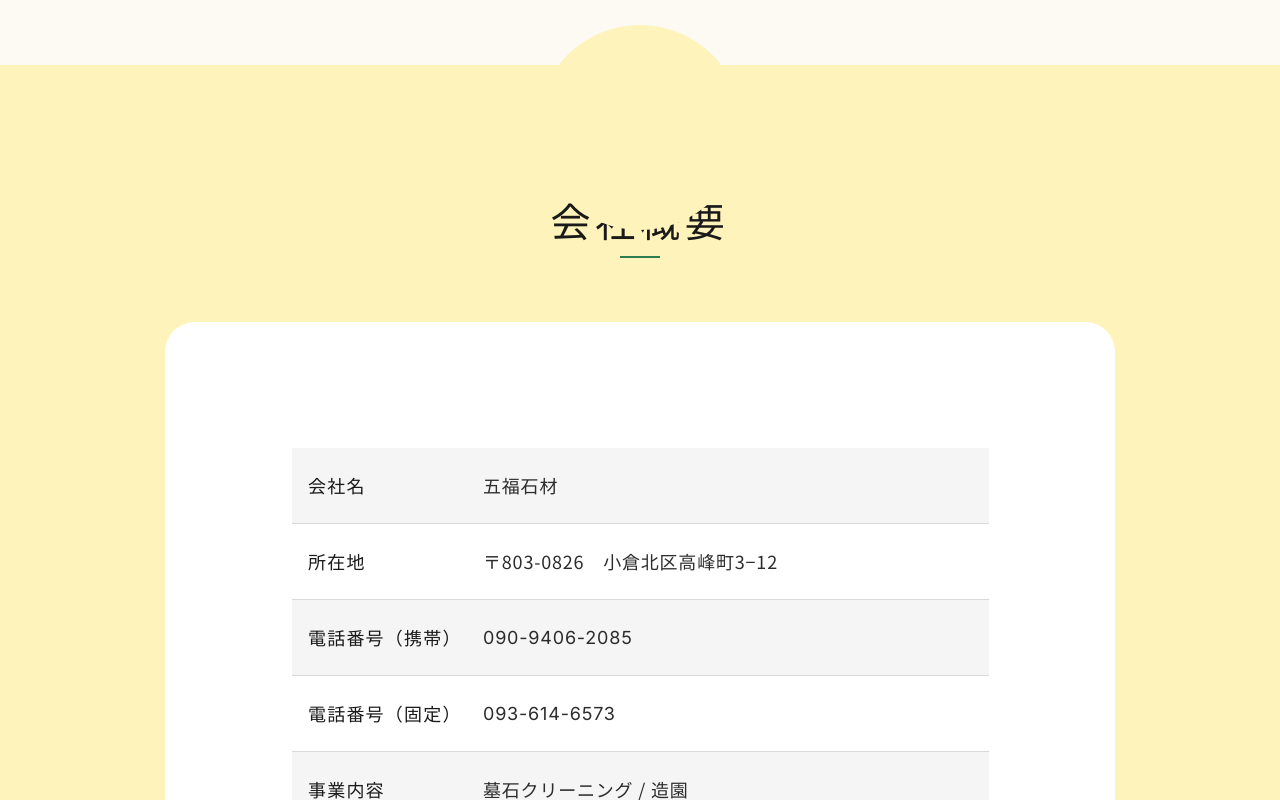
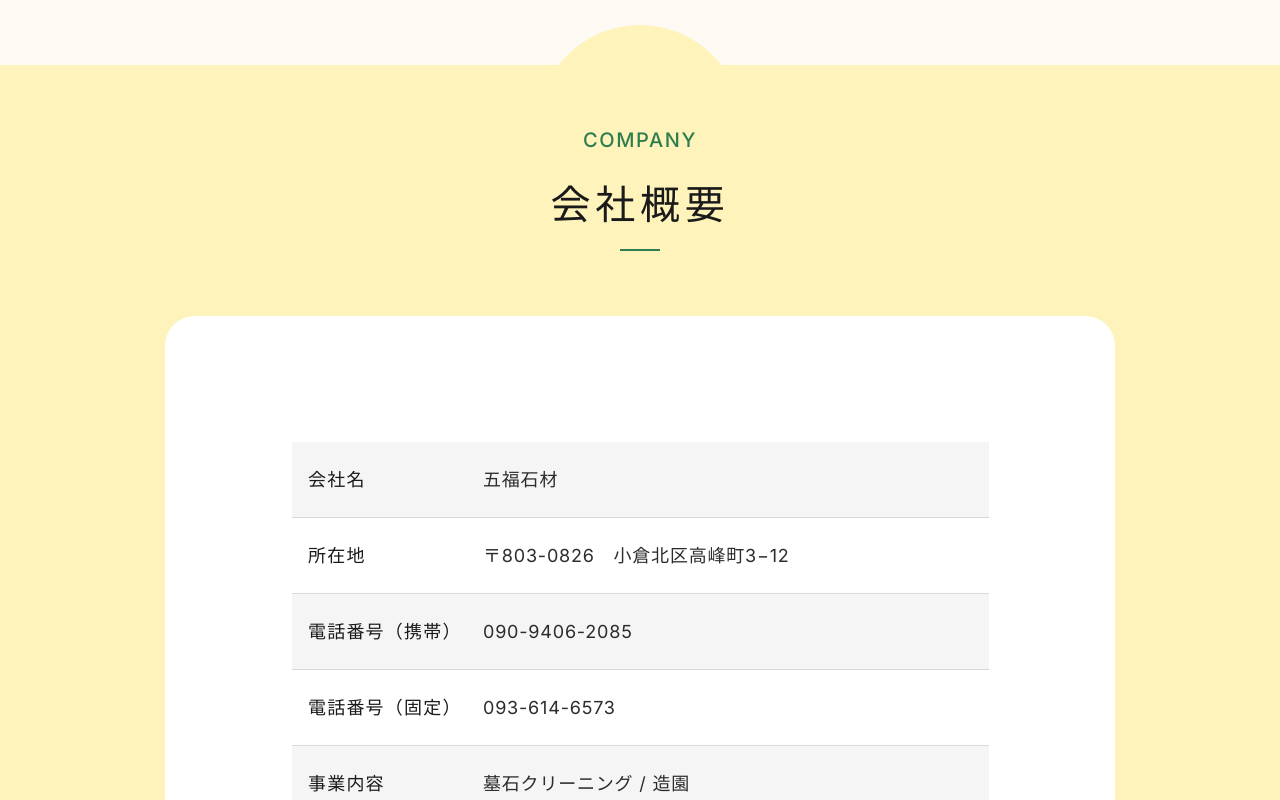
Before and after one commit to jyunnnji/gofuku-sekizai-hp, a Next.js app: page / in a window 1280 px wide. Shown: the part 6020-6820 px from the top of the page. Built offline with nearby package versions, Linux system fonts and the light colour scheme.

Commit message:
会社概要の修正

```diff
--- a/components/Company.tsx
+++ b/components/Company.tsx
@@ -1,5 +1,5 @@
 const mapImage =
-  "https://www.figma.com/api/mcp/asset/bb280a41-d0d1-47a7-8a1a-0ac32b98c8f8";
+  "https://www.figma.com/api/mcp/asset/619a9a08-5193-4cc2-abdc-f856558d8aba";
 
 const tableRows = [
   { label: "会社名", value: "五福石材", gray: true },
@@ -18,9 +18,9 @@ export default function Company() {
       className="relative pt-[63px] pb-[152px]"
       style={{ background: "#fff3bc" }}
     >
-      {/* Circle: 205px, top=-40px → 40px above section top, 165px inside */}
+      {/* Circle: 205px, top=-40px */}
       <div
-        className="absolute left-1/2 bg-[#fff3bc] rounded-full w-[205px] h-[205px] pointer-events-none"
+        className="absolute left-1/2 bg-[#fff3bc] rounded-full w-[205px] h-[205px] pointer-events-none z-0"
         style={{ top: -40, transform: "translateX(-50%)" }}
       />
 
@@ -31,30 +31,30 @@ export default function Company() {
         </svg>
       </div>
 
-      <div className="max-w-[1440px] mx-auto px-[165px]">
-        {/* Section label — center at y=75px from section top */}
+      <div className="relative z-10 max-w-[1440px] mx-auto px-[165px]">
+        {/* COMPANY label — center at y=75px from section top (pt=63 + h=24/2 = 75) */}
         <p
-          className="text-center text-[20px] font-medium text-[#2f7d4e] tracking-[1.6px] uppercase"
+          className="text-center text-[20px] font-medium text-[#2f7d4e] tracking-[1.6px] uppercase leading-[24px]"
           style={{ fontFamily: "var(--font-inter)" }}
         >
           COMPANY
         </p>
 
-        {/* Section heading — center at y=140px */}
-        <div className="flex flex-col items-center mt-[30px]">
+        {/* 会社概要 heading — center at y=140px (63+24+21+64/2=140) */}
+        <div className="flex flex-col items-center mt-[21px]">
           <h2
             className="text-[40px] font-medium text-[#1a1a1a] tracking-[4.8px] leading-[64px]"
-            style={{ fontFamily: "var(--font-noto-sans-jp)" }}
+            style={{ fontFamily: "var(--font-inter), var(--font-noto-sans-jp)" }}
           >
             会社概要
           </h2>
-          {/* Divider — at y=184px */}
-          <div className="w-[40px] h-[2px] bg-[#2f7d4e] mt-1" />
+          {/* Divider — top=184px (63+24+21+64+12=184) */}
+          <div className="w-[40px] h-[2px] bg-[#2f7d4e] mt-3" />
         </div>
 
-        {/* White card — top=251px, h=1341px */}
+        {/* White card — top=251px (184+2+65=251) */}
         <div
-          className="bg-white rounded-[30px] overflow-clip mt-[64px]"
+          className="bg-white rounded-[30px] overflow-clip mt-[65px]"
           style={{ height: 1341 }}
         >
           {/* Table — pt=126px, left=127px, right=126px */}
@@ -69,17 +69,17 @@ export default function Company() {
                 {/* Label column: 191px wide (16px padding + content) */}
                 <div
                   className="w-[191px] pl-[16px] text-[18px] font-medium text-[#1a1a1a] tracking-[1.2px] shrink-0"
-                  style={{ fontFamily: "var(--font-noto-sans-jp)" }}
+                  style={{ fontFamily: "var(--font-inter), var(--font-noto-sans-jp)" }}
                 >
                   {row.label}
                 </div>
                 {/* Value */}
                 <div
-                  className="text-[18px] font-normal text-[#2c2c2c] tracking-[0.8px]"
+                  className="text-[18px] font-normal text-[#2c2c2c] tracking-[0.8px] leading-[27px]"
                   style={{
                     fontFamily: row.label.includes("電話") || row.label === "営業時間"
-                      ? "var(--font-inter), var(--font-noto-sans-jp)"
-                      : "var(--font-noto-sans-jp)",
+                      ? "var(--font-inter)"
+                      : "var(--font-inter), var(--font-noto-sans-jp)",
                   }}
                 >
                   {row.value}
@@ -89,23 +89,20 @@ export default function Company() {
           </div>
 
           {/* アクセス heading — center at card top=757px */}
-          {/* Table ends at 126+531.5=657.5px → mt=757-23-657.5≈77px */}
+          {/* Table ends at 126+75.5+76×6=657.5px → mt=734-657.5=76.5≈77px */}
           <div className="flex flex-col items-center mt-[77px]">
             <h3
               className="h-[46px] flex items-center text-[24px] font-medium text-[#1a1a1a] tracking-[4.8px]"
-              style={{ fontFamily: "var(--font-noto-sans-jp)" }}
+              style={{ fontFamily: "var(--font-inter), var(--font-noto-sans-jp)" }}
             >
               アクセス
             </h3>
-            {/* Divider — at card top=780px (immediately after アクセス bottom) */}
+            {/* Divider — top=780px (right after アクセス bottom) */}
             <div className="w-[40px] h-[2px] bg-[#2f7d4e]" />
           </div>
 
           {/* Map — top=815px → mt=815-782=33px from divider bottom */}
-          <div
-            className="mt-[33px] mx-[127px] h-[400px] overflow-clip"
-            style={{ borderRadius: 0 }}
-          >
+          <div className="mt-[33px] mx-[127px] h-[400px] overflow-clip rounded-none">
             {/* eslint-disable-next-line @next/next/no-img-element */}
             <img
               src={mapImage}
@@ -113,7 +110,6 @@ export default function Company() {
               className="w-full h-full object-cover"
             />
           </div>
-          {/* Remaining space to card bottom: 1341-(126+531.5+77+46+2+33+400)=125.5px */}
         </div>
       </div>
     </section>
```
